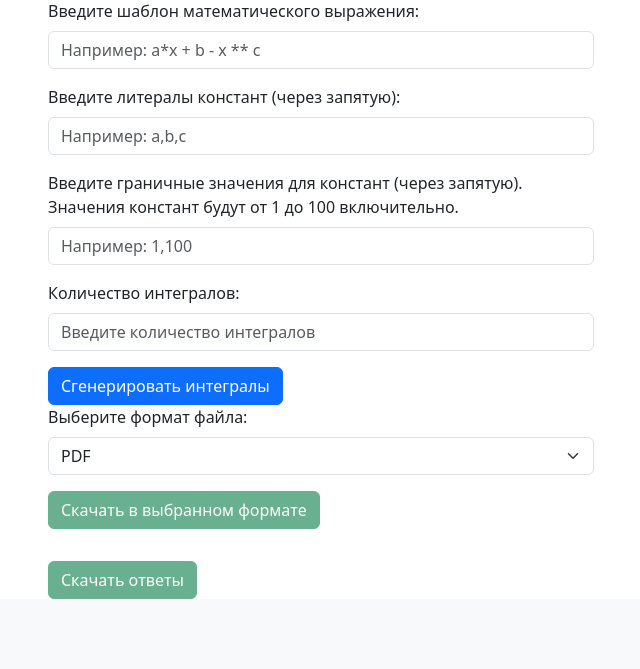
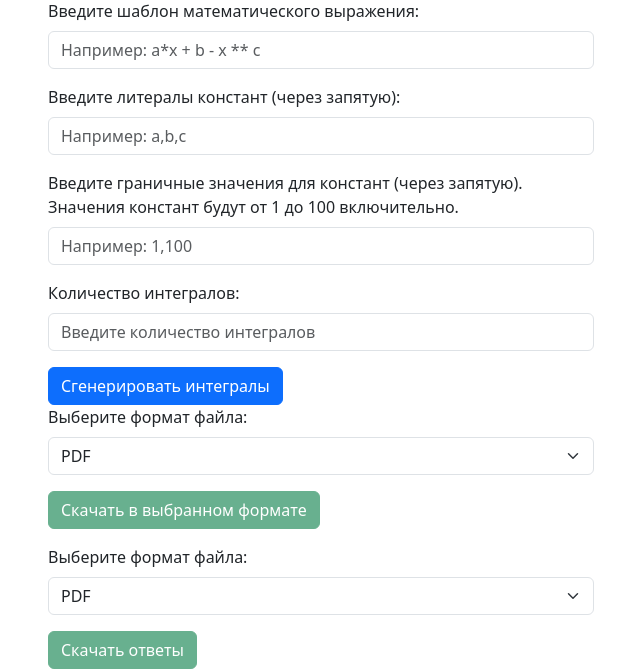
Before and after one commit to sariya23/generate_math_problems, a Flask app: page /higher_math/integrals in a window 1280 px wide. Shown: the part 300-969 px from the top of the page, without its empty margins (319-959 px from the left). Before the commit the page ends 899 px from the top, so only its background shows below. Run offline with Flask 3, Linux system fonts and the light colour scheme; some libraries are stand-ins or nearby versions.

Commit message:
Add form to file format of answers

```diff
--- a/templates/higher_math/integrals.html
+++ b/templates/higher_math/integrals.html
@@ -20,7 +20,13 @@
                     <button id="submit_file_format_data" type="submit" class="btn btn-success mt-3" disabled>Скачать в выбранном формате</button>
                 </div>
             </form>
-            <form action="/get_answers" method="POST">
+            <form id="get_answers_form" action="/get_answers" method="POST">
+                <label for="fileFormatSelect" class="form-label">Выберите формат файла:</label>
+                <select class="form-select" name="file_format" id="file_format_answer_select">
+                    <option value="pdf">PDF</option>
+                    <option value="docx">DOCX</option>
+                    <option value="tex">TEX</option>
+                </select>
                 <button id="get_answers" type="submit" class="btn btn-success mt-3" disabled>Скачать ответы</button>
             </form>
         </div>
@@ -28,4 +34,5 @@
 </div>
 <script src="{{ url_for('static', filename='js/sendGenerateData.js') }}"></script>
 <script src="{{ url_for('static', filename='js/sendFileFormatData.js') }}"></script>
+<script src="{{ url_for('static', filename='js/sendFileFormatAnswers.js')}}"></script>
 {% endblock %}
```
